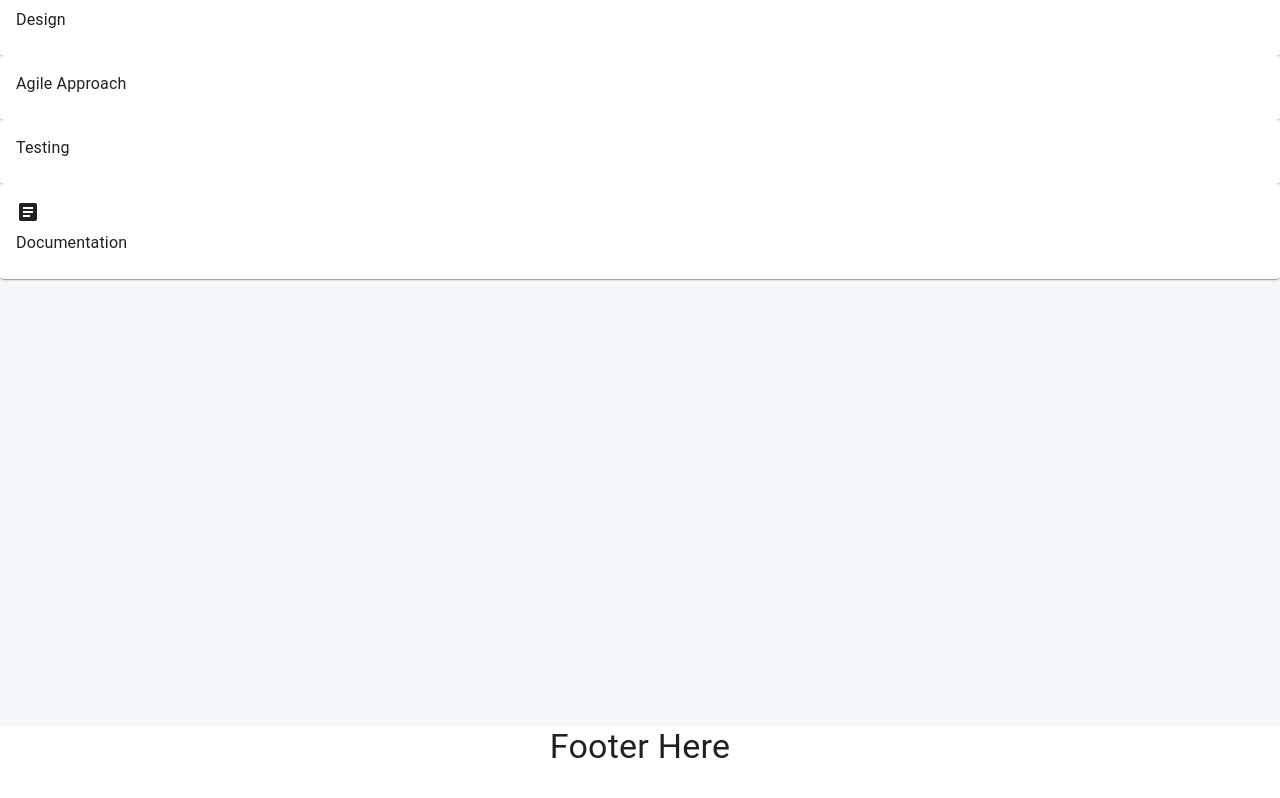
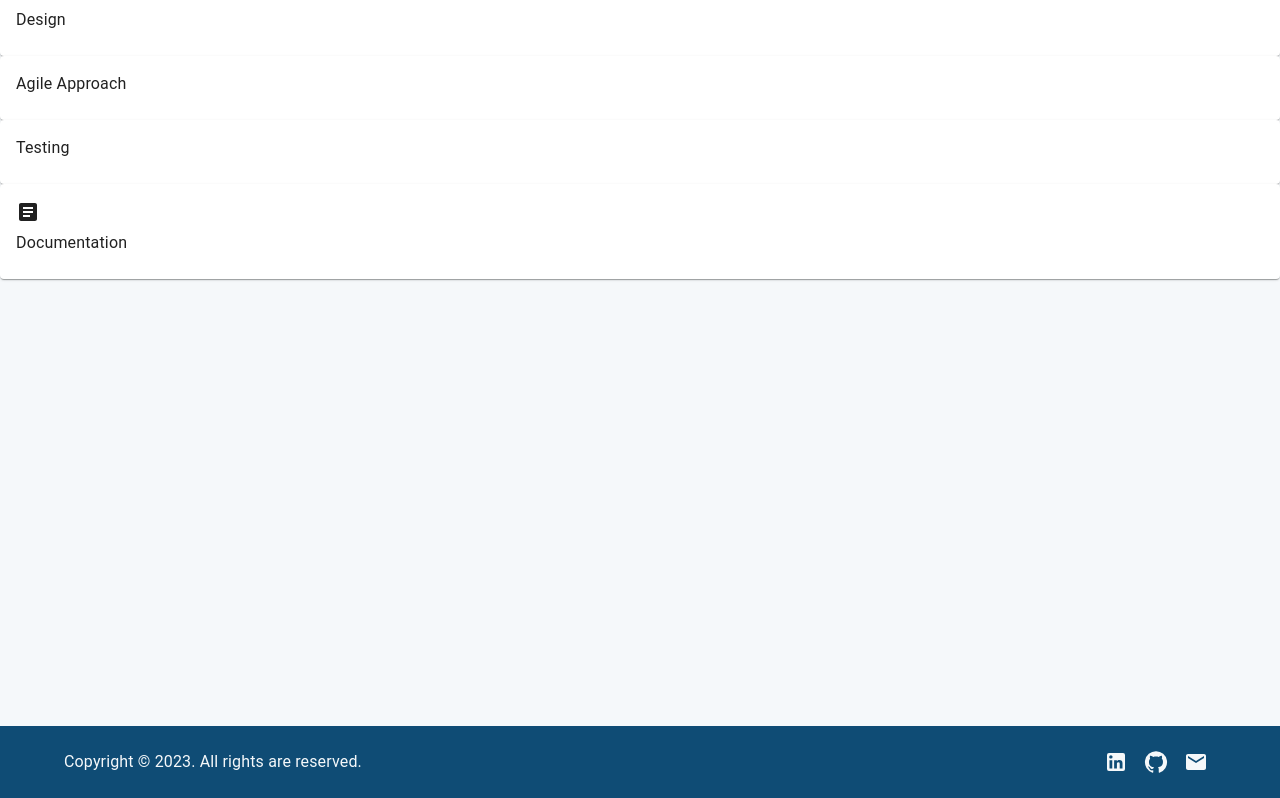
Before and after one commit to Turgon16/portfolio-website, a Next.js app in the folder frontend/: page / in a window 1280 px wide. Shown: the part 4872-5670 px from the top of the page. Before the commit the page ends 5640 px from the top, so only its background shows below. Built offline with nearby package versions, Linux system fonts and the light colour scheme.

Commit message:
Feat: Adds footer to index

```diff
--- a/frontend/src/pages/index.js
+++ b/frontend/src/pages/index.js
@@ -4,8 +4,9 @@ import Head from 'next/head';
 // MUI Imports
 import { CssBaseline } from '@mui/material';
 import Box from '@mui/material/Box';
-import Typography from '@mui/material/Typography';
 
+// Project Imports
+import Footer from '@/components/Footer';
 import NavBar from '@/components/NavBar';
 import CardsBanner from '@/components/home/CardsBanner';
 import ParallaxBanner from '@/components/home/ParallaxBanner';
@@ -33,10 +34,8 @@ export default function Home() {
                     <ProfileBanner />
                     <ParallaxBanner />
                     <CardsBanner />
-                    <Box className="flex-center">
-                        <Typography variant="h4">Footer Here</Typography>
-                    </Box>
                 </Box>
+                <Footer />
             </main>
         </>
     );
```
